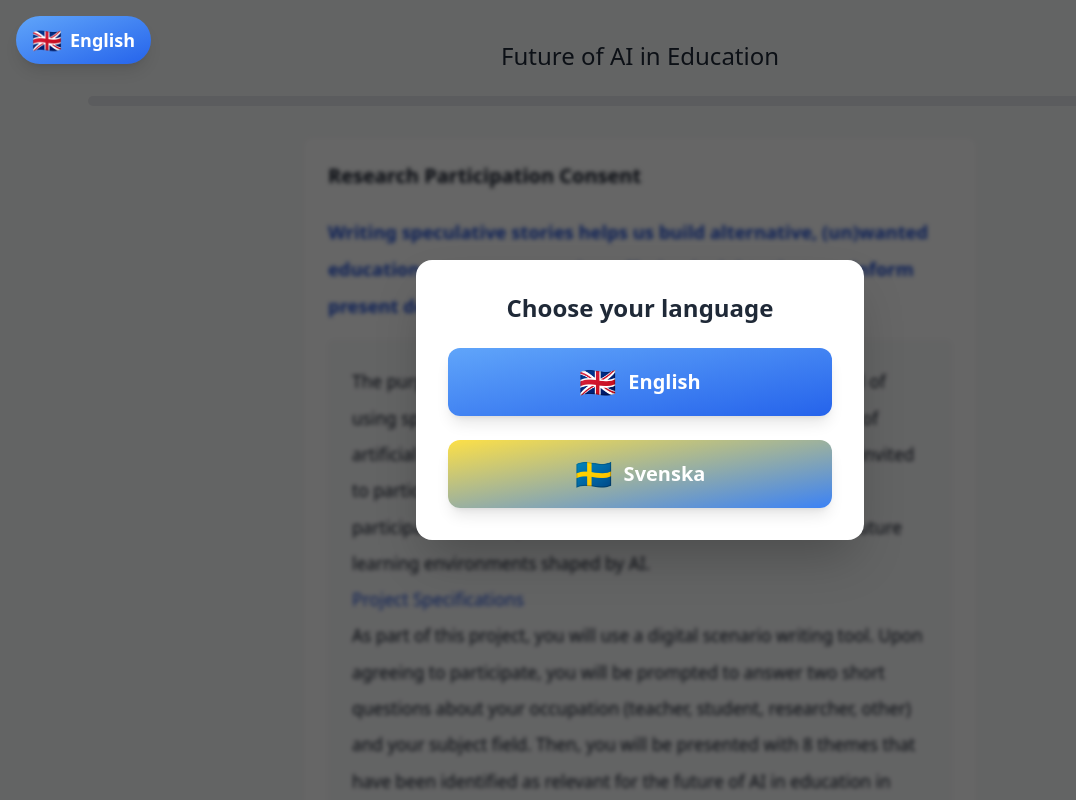
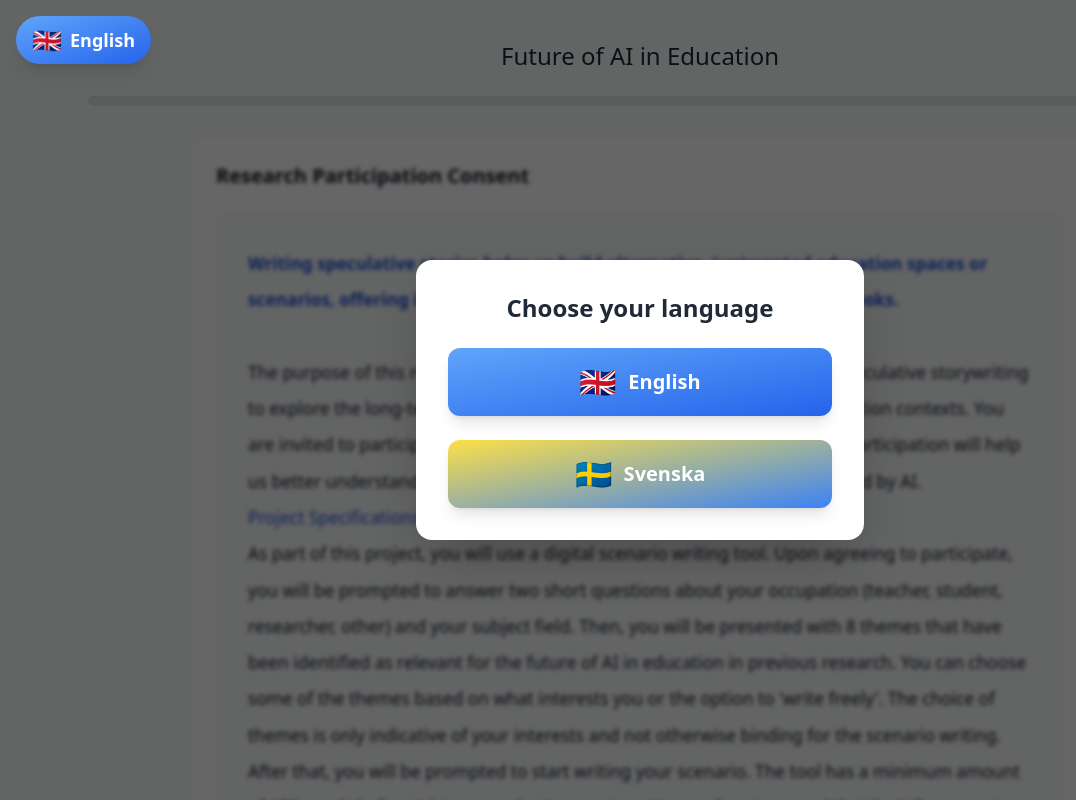
Before and after one commit to igidiotis/edspec, a React (Vite) app: page / in a window 1280 px wide. Shown: the top 800 px of the page, without its empty margins (0-1076 px from the left). Built offline with nearby package versions, Linux system fonts and the light colour scheme; no server answers.

Commit message:
Update ConsentScreen layout to increase width and enhance text rendering; combine intro and full text for improved content presentation.

```diff
--- a/src/pages/ConsentScreen.tsx
+++ b/src/pages/ConsentScreen.tsx
@@ -14,15 +14,12 @@ const ConsentScreen: React.FC = () => {
   };
 
   return (
-    <div className="max-w-2xl mx-auto bg-white rounded-lg shadow-sm p-6 animate-fade-in">
+    <div className="max-w-4xl mx-auto bg-white rounded-lg shadow-sm p-6 animate-fade-in">
       <h2 className="text-xl font-semibold mb-6">{t('consent.title')}</h2>
 
-      <div className="prose prose-base mb-6" style={{ fontSize: '1.15rem', lineHeight: '2' }}>
-        <div className="mb-4">
-          <span dangerouslySetInnerHTML={{ __html: t('consent.intro') }} />
-        </div>
-        <div className="bg-gray-50 p-6 rounded-md my-4 text-base" style={{ fontSize: '1.08rem', lineHeight: '2.1' }}
-          dangerouslySetInnerHTML={{ __html: t('consent.fullText') }}
+      <div className="prose prose-base mb-6">
+        <div className="bg-gray-50 p-8 rounded-md my-4 text-base" style={{ fontSize: '1.08rem', lineHeight: '2.1' }}
+          dangerouslySetInnerHTML={{ __html: `${t('consent.intro')}<br/><br/>${t('consent.fullText')}` }}
         />
 
         <div className="flex items-start mt-6">
```
